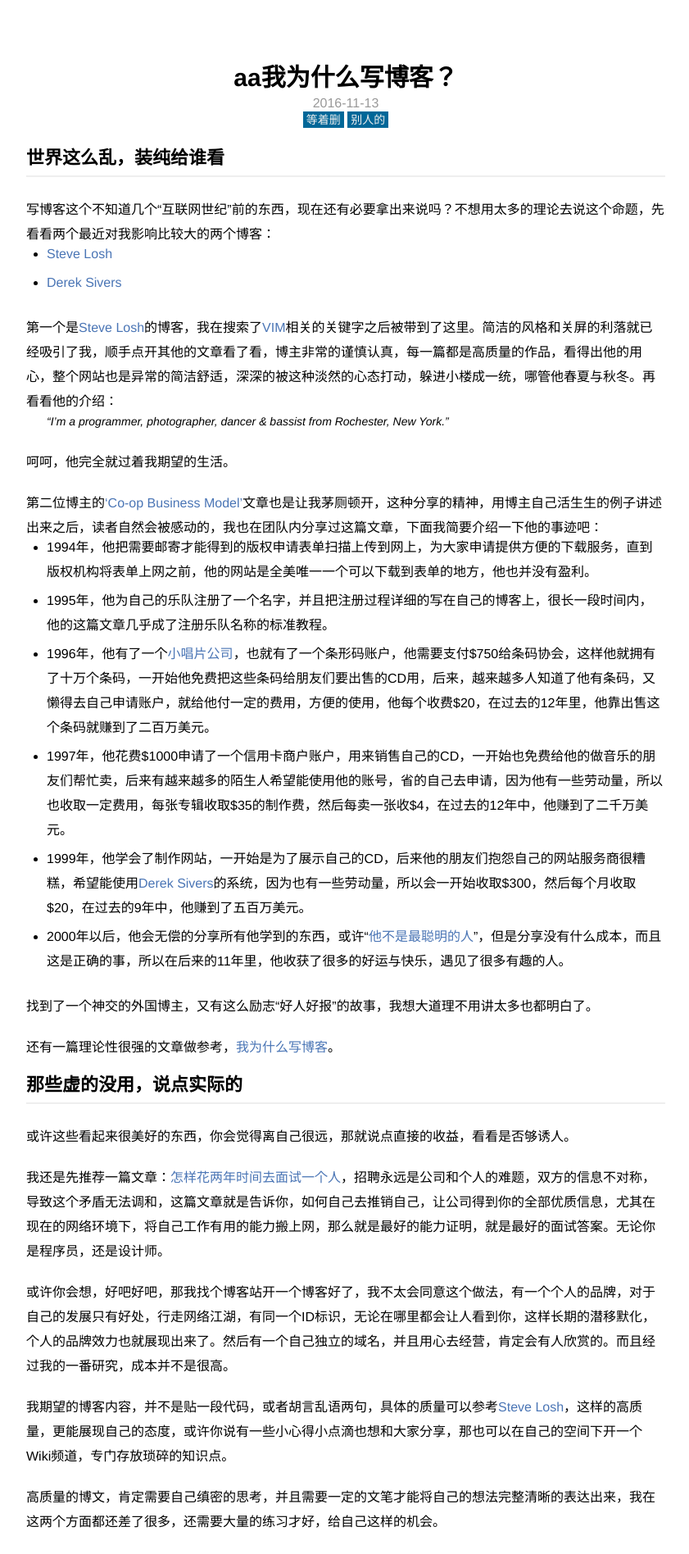
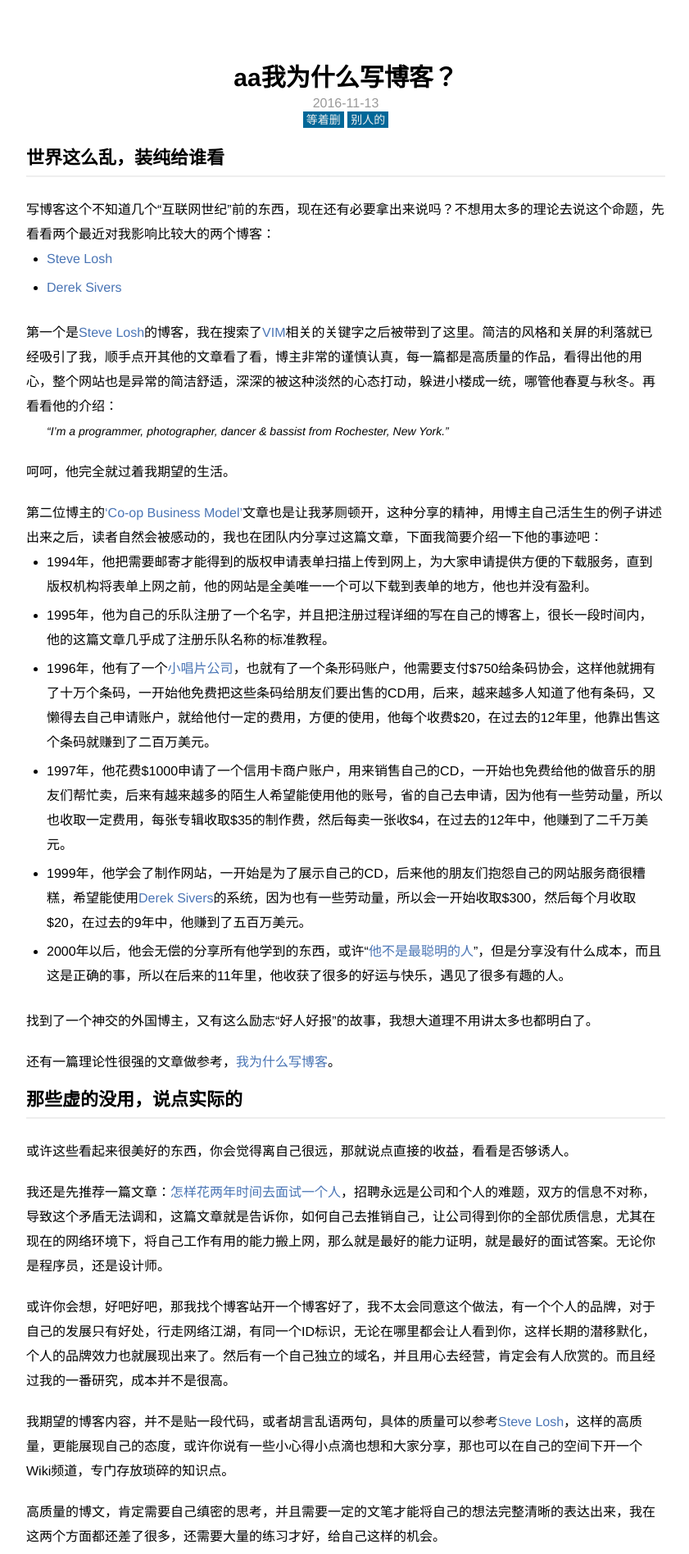
Before and after one commit to weiliua/liuwei, a Jekyll site: the page built from _posts/2016-11-13-Hello-World.md, in a window 1280 px wide. Shown: the top 1896 px of the page at 82% size, without its empty margins (218-1059 px from the left). Built offline with Jekyll 4.4.1, drawn with Linux system fonts in a browser that asks for light colours.

Commit message:
提交代码

```diff
--- a/_includes/post.css
+++ b/_includes/post.css
@@ -81,11 +81,11 @@
 }
 
 .wayne-post-content p + ul {
-  margin-top: -26px;
+  margin-top: -20px;
 }
 
 .wayne-post-content p + blockquote {
-  margin-top: -26px;
+  margin-top: -20px;
 }
 
 .wayne-post-content ul {
```
